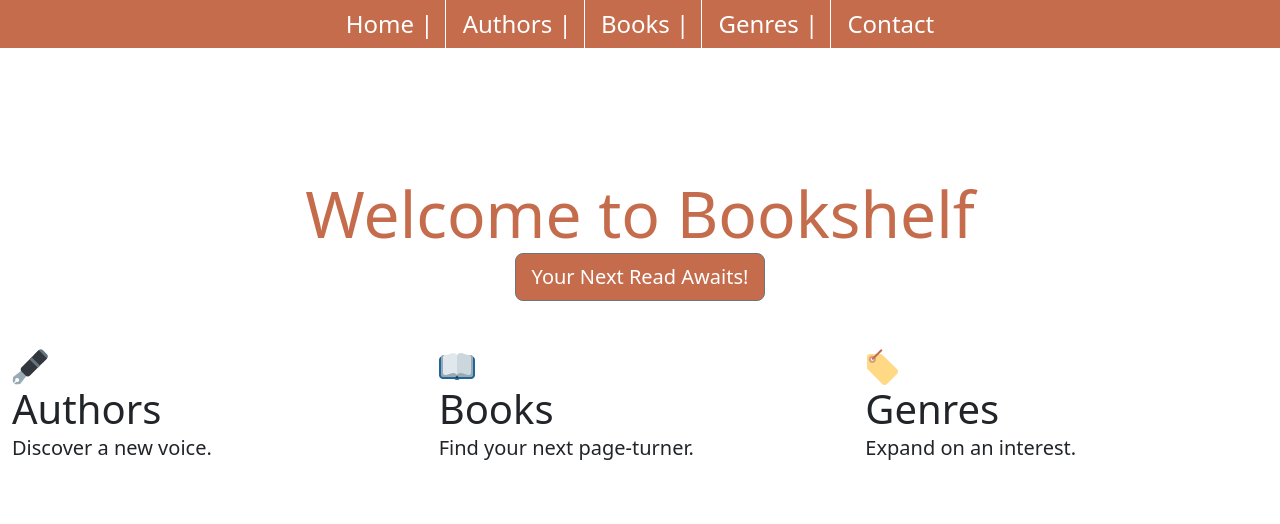
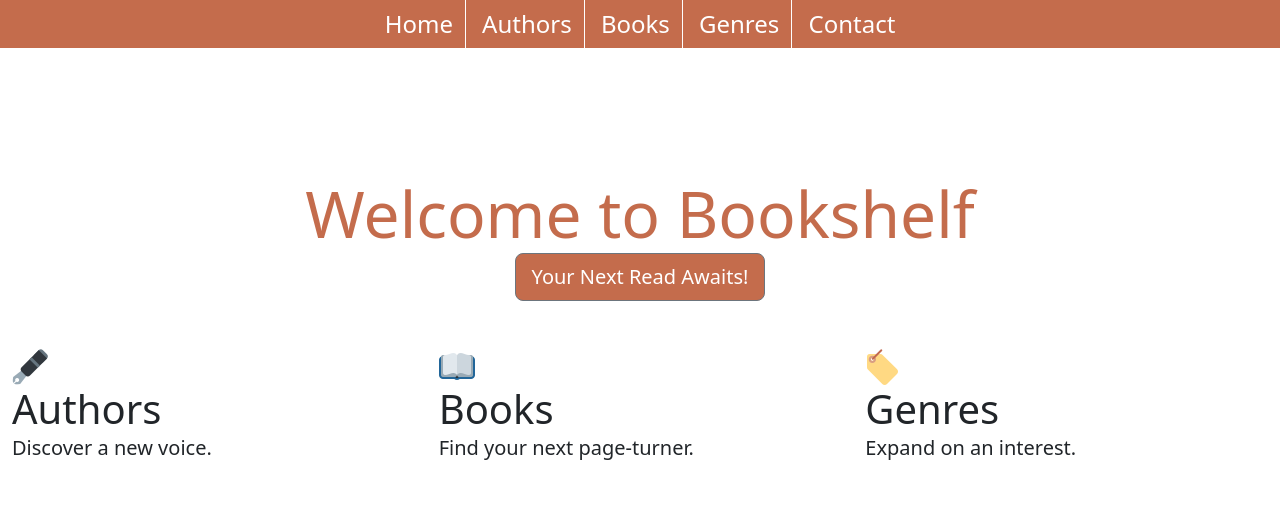
Before and after one commit to leanne-a-a/bookshelf, a plain HTML site: page index.html in a window 1280 px wide. Shown: the top 524 px of the page. Drawn offline with nearby package versions, Linux system fonts and the light colour scheme.

Commit message:
Update index.html

```diff
--- a/index.html
+++ b/index.html
@@ -20,11 +20,11 @@
     <!-- Navbar links -->
     <nav>
       <ul>
-        <li><a href="index.html">Home | </a></li>
-        <li><a href="#.html">Authors | </a></li>
-        <li><a href="#.html">Books | </a></li>
-        <li><a href="#.html">Genres | </a></li>
-        <li><a href="contact.html">Contact </a></li>
+        <li><a href="index.html">Home</a></li>
+        <li><a href="#.html">Authors</a></li>
+        <li><a href="#.html">Books</a></li>
+        <li><a href="#.html">Genres</a></li>
+        <li><a href="contact.html">Contact</a></li>
       </ul>
     </nav>
         <!-- Header and Hero Image -->
```
